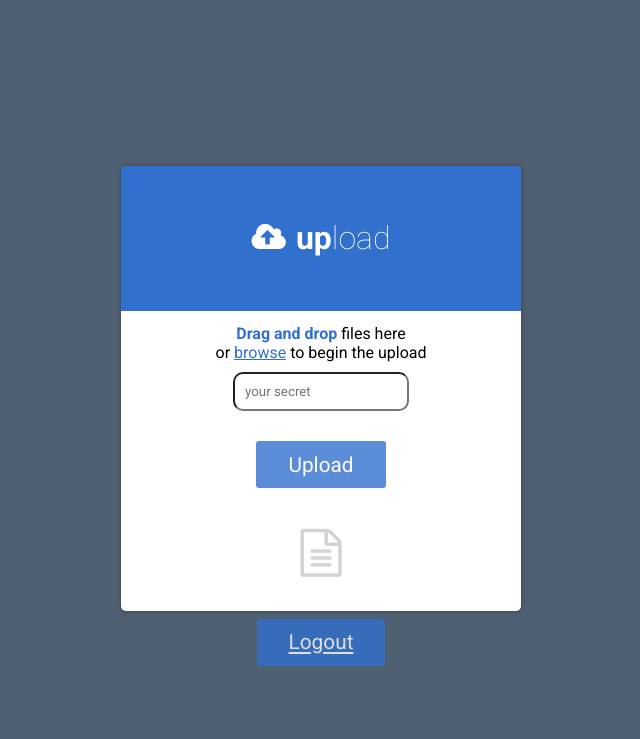
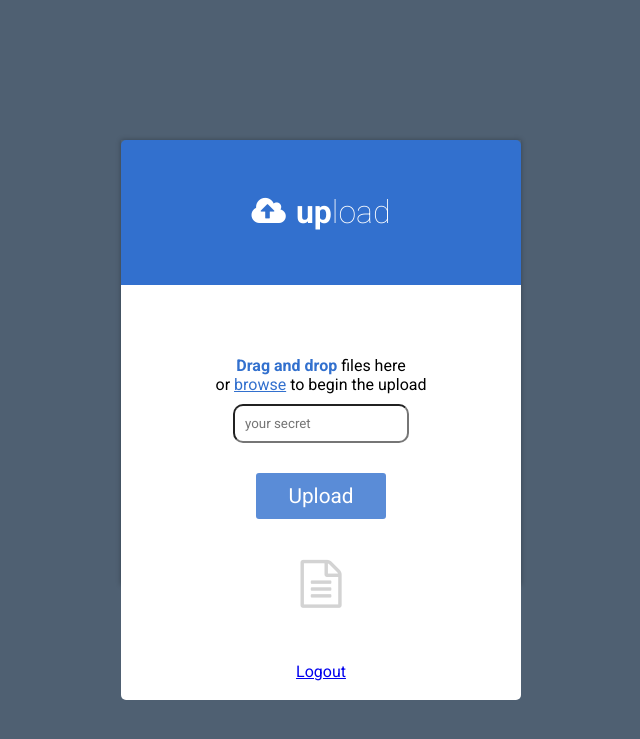
Before and after one commit to nurilhdh/TA_web_sharing, a PHP site: page /upload.php in a window 1280 px wide. Shown: the top 739 px of the page, without its empty margins (319-959 px from the left). Run offline with PHP 8.4, Linux system fonts and the light colour scheme.

Commit message:
perbaikan css

```diff
--- a/css/style_upload_download.css
+++ b/css/style_upload_download.css
@@ -54,9 +55,9 @@
 }
 
 .file__upload .body {
-    background: #FFF;
+  background: #fff;
   width: 100%;
-    height: calc(100% - 145px);
+  height: calc(100% - 30px);
   border-radius: 0 0 5px 5px;
   display: flex;
   justify-content: center;
@@ -88,13 +89,13 @@
   border: none;
   outline: none;
   margin: 20px 0;
-    padding: .7rem 2rem;
+  padding: 0.7rem 2rem;
   font-size: 1.3rem;
-    color: #FFF;
+  color: #fff;
   border-radius: 3px;
-    opacity: .8;
+  opacity: 0.8;
   cursor: pointer;
-    transition: .3s;
+  transition: 0.3s;
 }
 
 .btn:hover {
--- a/upload.php
+++ b/upload.php
@@ -64,7 +64,7 @@
 </head>
 
 <body>
-    <div class="file__upload">
+    <div class="file__upload" style="">
         <div class="header">
             <p><i class="fa fa-cloud-upload file  fa-2x"></i><span><span>up</span>load</span></p>
         </div>
@@ -97,13 +97,12 @@
                 <i class="fa fa-file-text-o fa-3x"></i>
         </form>
     </div>
+    <br>
+    <br>
+    <br>
     <div class="container-logout">
-        <form action="" method="POST" class="login-email">
+        <a href="logout.php" class="">Logout</a>
 
-
-            <div class="input-group">
-                <a href="logout.php" class="btn">Logout</a>
-            </div>
 </body>
 
 </html>
```
Also changed, not shown: other parts of css/style_upload_download.css (+14 -14 lines). Lines whose indentation alone changed are shown as unchanged.
